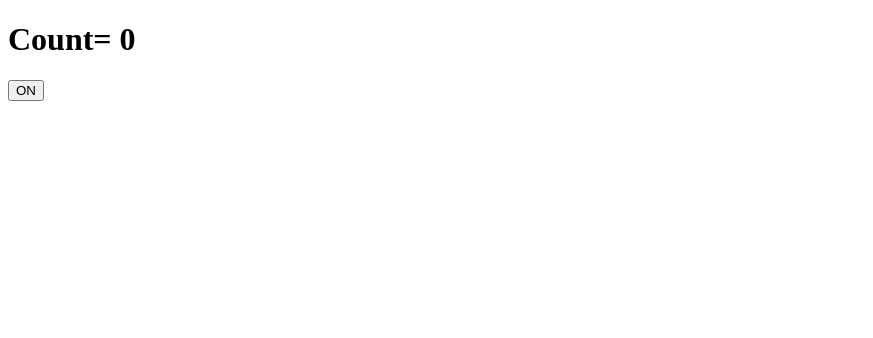
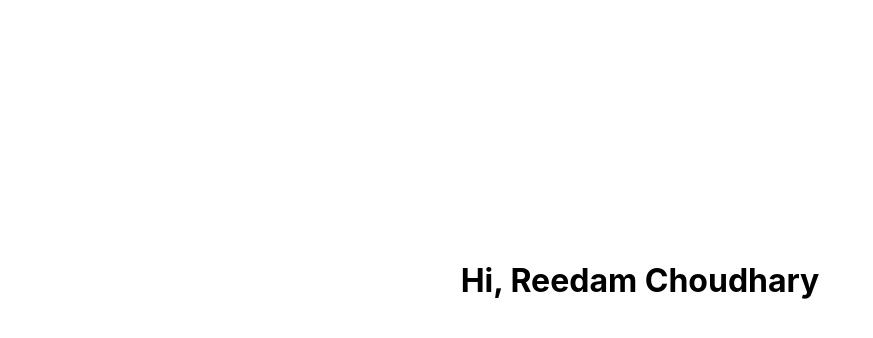
Before and after one commit to reedamchoudhary/blog-page-template, a React (Create React App) app in the folder dummy-react/dummyreact/: page / in a window 1280 px wide. Shown: the top 338 px of the page, without its empty margins (0-873 px from the left). Built offline with nearby package versions, Linux system fonts and the light colour scheme.

Commit message:
understanding destructuring in function

```diff
--- a/dummy-react/dummyreact/src/App.js
+++ b/dummy-react/dummyreact/src/App.js
@@ -1,9 +1,10 @@
 import {add, subtract, multiply, divide} from "./Calculator"
 import Counter from "./Counter"
+import Destructuring from "./Destructuring"
 function App (){
   return (
     <>
-    <Counter />
+    <Destructuring name="Reedam" surname="Choudhary"/>
     </>
   )
 }
--- /dev/null
+++ b/dummy-react/dummyreact/src/Destructuring.jsx
@@ -0,0 +1,12 @@
+import React , {Component} from 'react';
+import "./index.css";
+
+const Destructuring = ({name, surname})=>{
+    return(
+        <div>
+            <h1>Hi, {name} {surname}</h1>
+        </div>
+    )
+}
+
+export default Destructuring
```
